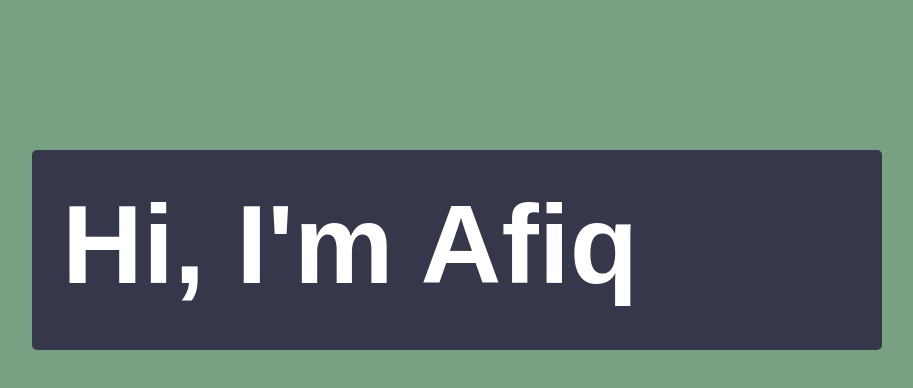
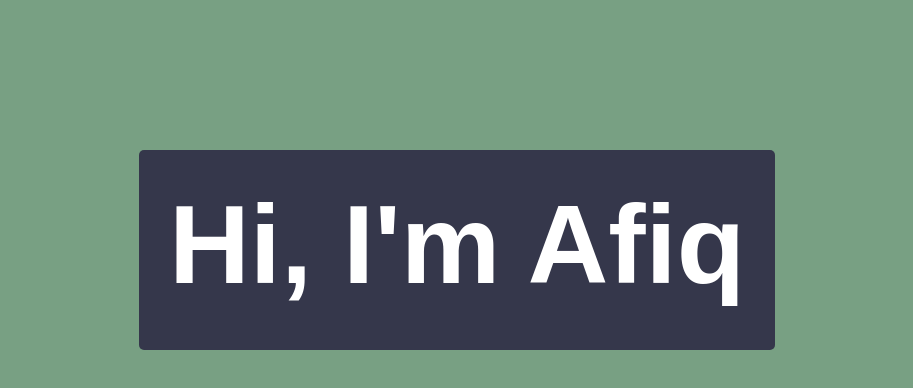
Before and after one commit to Afiqu3/lab_4-2-greetings, a plain HTML site: page index.html in a window 1280 px wide. Shown: the whole page, without its empty margins (183-1096 px from the left). Drawn offline with Linux system fonts and the light colour scheme.

Commit message:
Update style.css

```diff
--- a/style.css
+++ b/style.css
@@ -17,7 +17,7 @@
     position: relative;
     margin: auto;
     top: 150px;
-    width: 850px;
+    width: fit-content;
     height: 200px;
     border-radius: 5px;
     background-color: #35374B;
@@ -27,4 +27,5 @@
 .main-div h1{
     padding: 30px;
     font-size: 7rem;
+    width: fit-content;
 }
```
